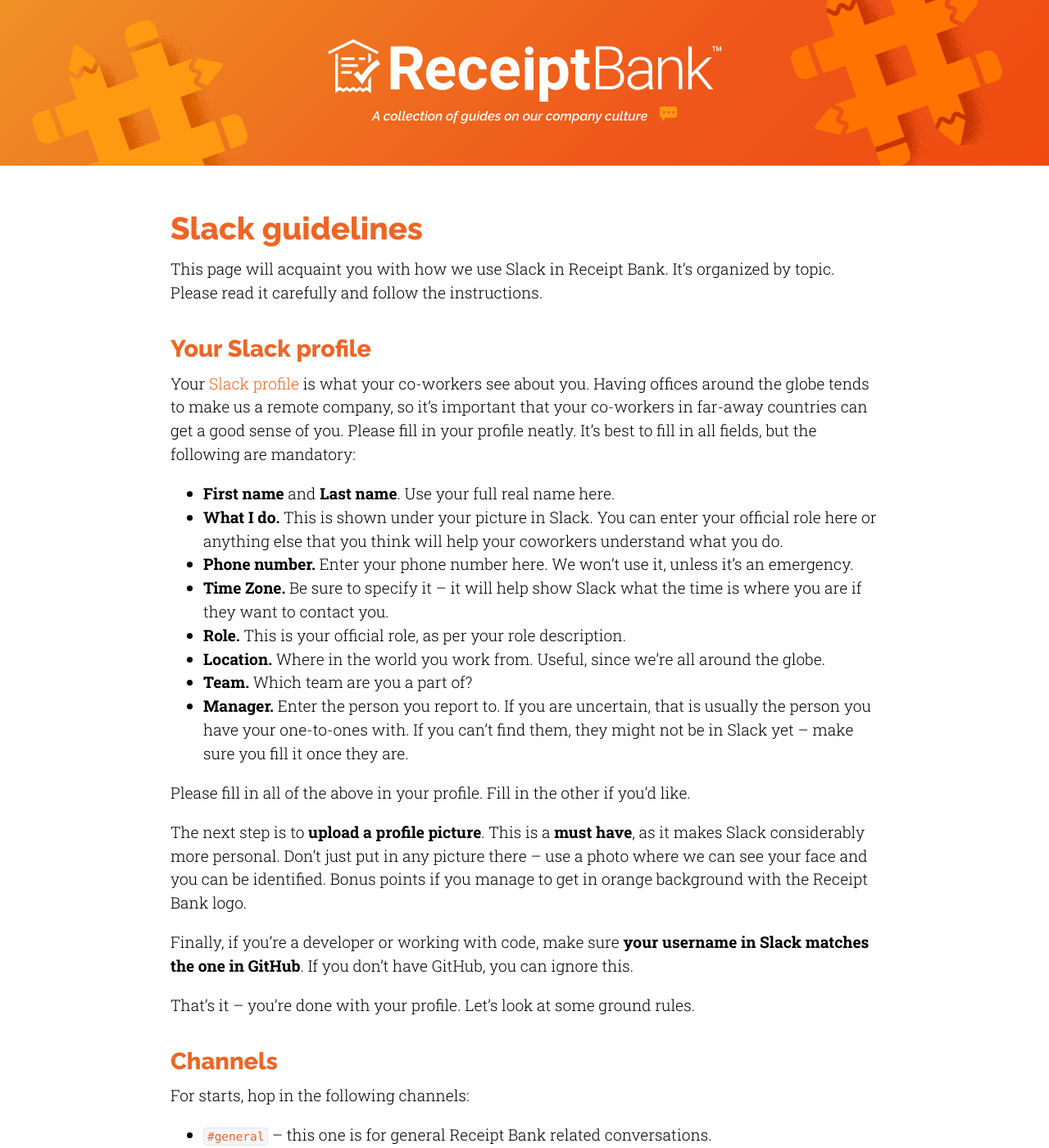
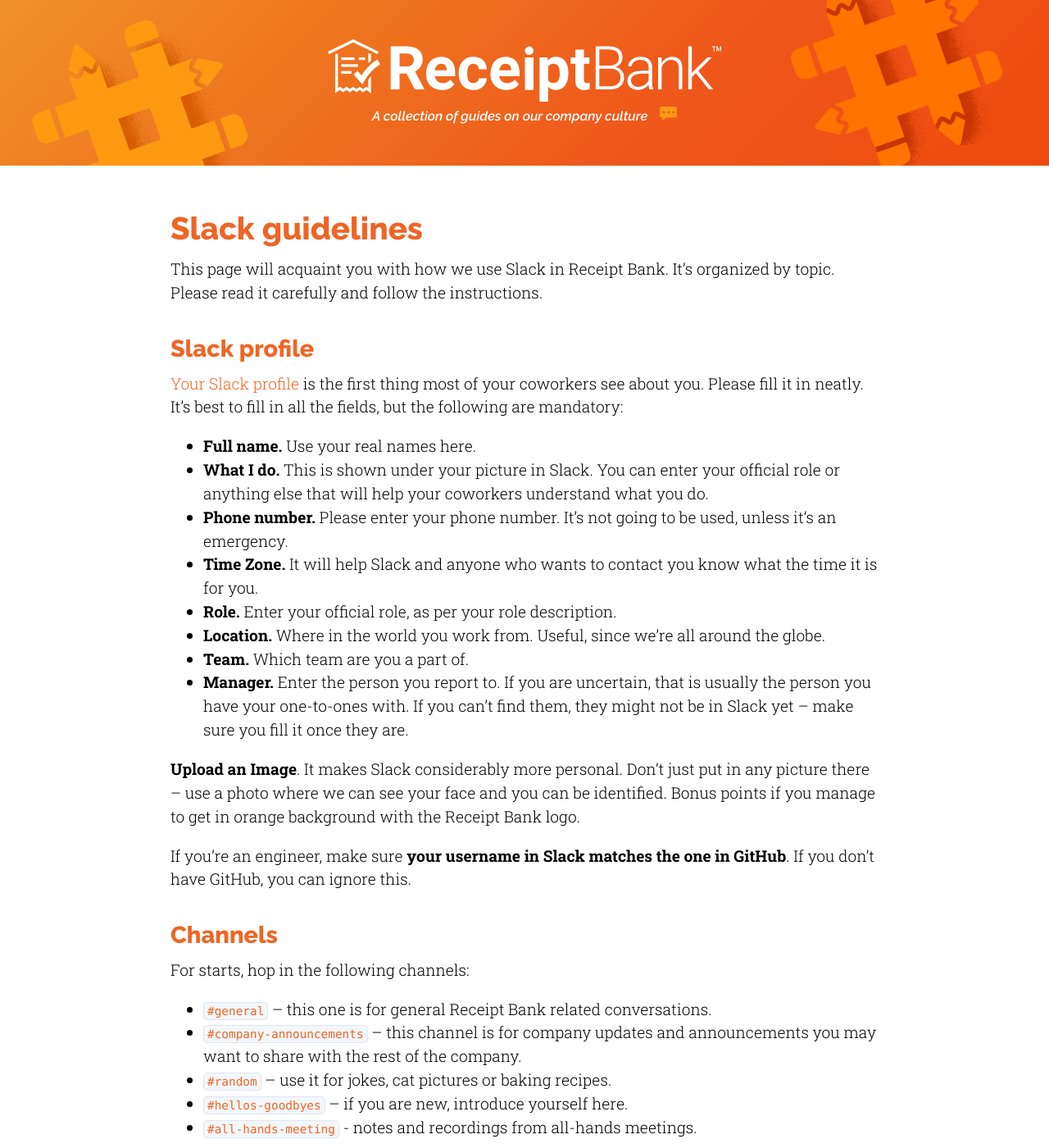
Before and after one commit to dext/guides, a Jekyll site: the page built from slack.md, in a window 1280 px wide and 1400 px high. Shown: the whole window at 82% size. Built offline with Jekyll 4.4.1, drawn with Linux system fonts in a browser that asks for light colours; emoji names are drawn with the system emoji font; our own code applies the rules of GitHub Pages for plain Markdown files.

Commit message:
Rewrite the Slack Profile section

```diff
--- a/slack.md
+++ b/slack.md
@@ -2,37 +2,22 @@
 
 This page will acquaint you with how we use Slack in Receipt Bank. It's organized by topic. Please read it carefully and follow the instructions.
 
-## Your Slack profile
+## Slack profile
 
-Your [Slack profile](https://receipt-bank.slack.com/account/profile) is what your co-workers see
-about you. Having offices around the globe tends to make us a remote company, so it's important
-that your co-workers in far-away countries can get a good sense of you. Please fill in your profile
-neatly. It's best to fill in all fields, but the following are mandatory:
+[Your Slack profile](https://receipt-bank.slack.com/account/profile) is the first thing most of your coworkers see about you. Please fill it in neatly. It's best to fill in all the fields, but the following are mandatory:
 
-* **First name** and **Last name**. Use your full real name here.
-* **What I do.** This is shown under your picture in Slack. You can enter your official role here
-  or anything else that you think will help your coworkers understand what you do.
-* **Phone number.** Enter your phone number here. We won't use it, unless it's an emergency.
-* **Time Zone.** Be sure to specify it – it will help show Slack what the time is where you are if
-  they want to contact you.
-* **Role.** This is your official role, as per your role description.
+* **Full name.** Use your real names here.
+* **What I do.** This is shown under your picture in Slack. You can enter your official role or anything else that will help your coworkers understand what you do.
+* **Phone number.** Please enter your phone number. It’s not going to be used, unless it's an emergency.
+* **Time Zone.** It will help Slack and anyone who wants to contact you know what the time it is for you.
+* **Role.** Enter your official role, as per your role description.
 * **Location.** Where in the world you work from. Useful, since we're all around the globe.
-* **Team.** Which team are you a part of?
-* **Manager.** Enter the person you report to. If you are uncertain, that is usually the person you
-  have your one-to-ones with. If you can't find them, they might not be in Slack yet – make sure
-  you fill it once they are.
+* **Team.** Which team are you a part of.
+* **Manager.** Enter the person you report to. If you are uncertain, that is usually the person you have your one-to-ones with. If you can't find them, they might not be in Slack yet – make sure you fill it once they are.
 
-Please fill in all of the above in your profile. Fill in the other if you'd like.
+**Upload an Image**. It makes Slack considerably more personal. Don't just put in any picture there – use a photo where we can see your face and you can be identified. Bonus points if you manage to get in orange background with the Receipt Bank logo.
 
-The next step is to **upload a profile picture**. This is a **must have**, as it makes Slack
-considerably more personal. Don't just put in any picture there – use a photo where we can see your
-face and you can be identified. Bonus points if you manage to get in orange background with the
-Receipt Bank logo.
-
-Finally, if you're a developer or working with code, make sure **your username in Slack matches the
-one in GitHub**. If you don't have GitHub, you can ignore this.
-
-That's it – you're done with your profile. Let's look at some ground rules.
+If you're an engineer, make sure **your username in Slack matches the one in GitHub**. If you don't have GitHub, you can ignore this.
 
 ## Channels
 
```
